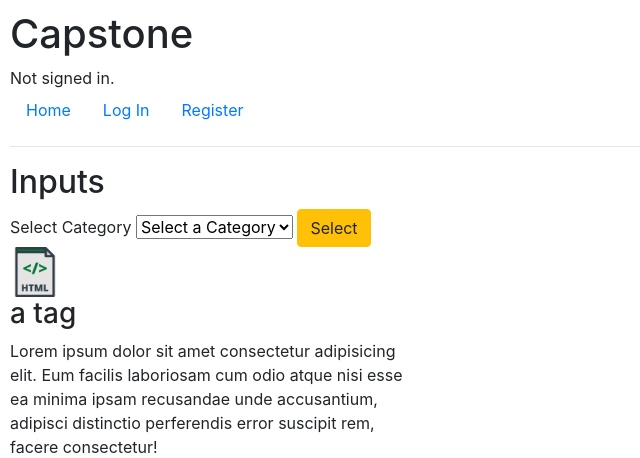
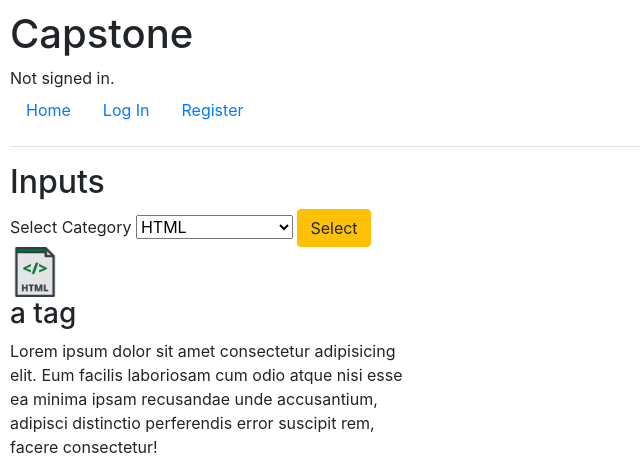
Before and after one commit to FakirHerif/capstone-cs50w, a Django app: page /displayCategory?category=HTML in a window 1280 px wide. Shown: the top 458 px of the page, without its empty margins (0-640 px from the left). Run offline with Django 3.2, Linux system fonts and the light colour scheme; data comes from the database, SQL or seed files in the repository; some libraries are stand-ins or nearby versions.

Commit message:
fixed the issue where the selected category name was not visible in the select category after the category selection was made

```diff
--- a/capstone/templates/capstone/displayCategory.html
+++ b/capstone/templates/capstone/displayCategory.html
@@ -7,7 +7,7 @@
         <select name="category" id="category">
             <option value="">Select a Category</option>
             {% for category in categories %}
-                <option value="{{ category.categoryName }}">{{ category.categoryName }}</option>
+                <option value="{{ category.categoryName }}" {% if selected_category == category.categoryName %}selected{% endif %}>{{ category.categoryName }}</option>
             {% endfor %}
         </select>
         <button type="submit" class="btn btn-warning">Select</button>
--- a/capstone/views.py
+++ b/capstone/views.py
@@ -83,12 +83,15 @@ def displayCategory(request):
     if category_name and category_name != "":
         category = get_object_or_404(Category, categoryName=category_name)
         activeInput = Input.objects.filter(isActive=True, category=category)
+        selected_category = category_name
     else:
         activeInput = Input.objects.filter(isActive=True)
+        selected_category = None
 
     return render(request, "capstone/displayCategory.html", {
         "input": activeInput,
-        "categories": Category.objects.all()
+        "categories": Category.objects.all(),
+        "selected_category": selected_category
     })
 
 
```
